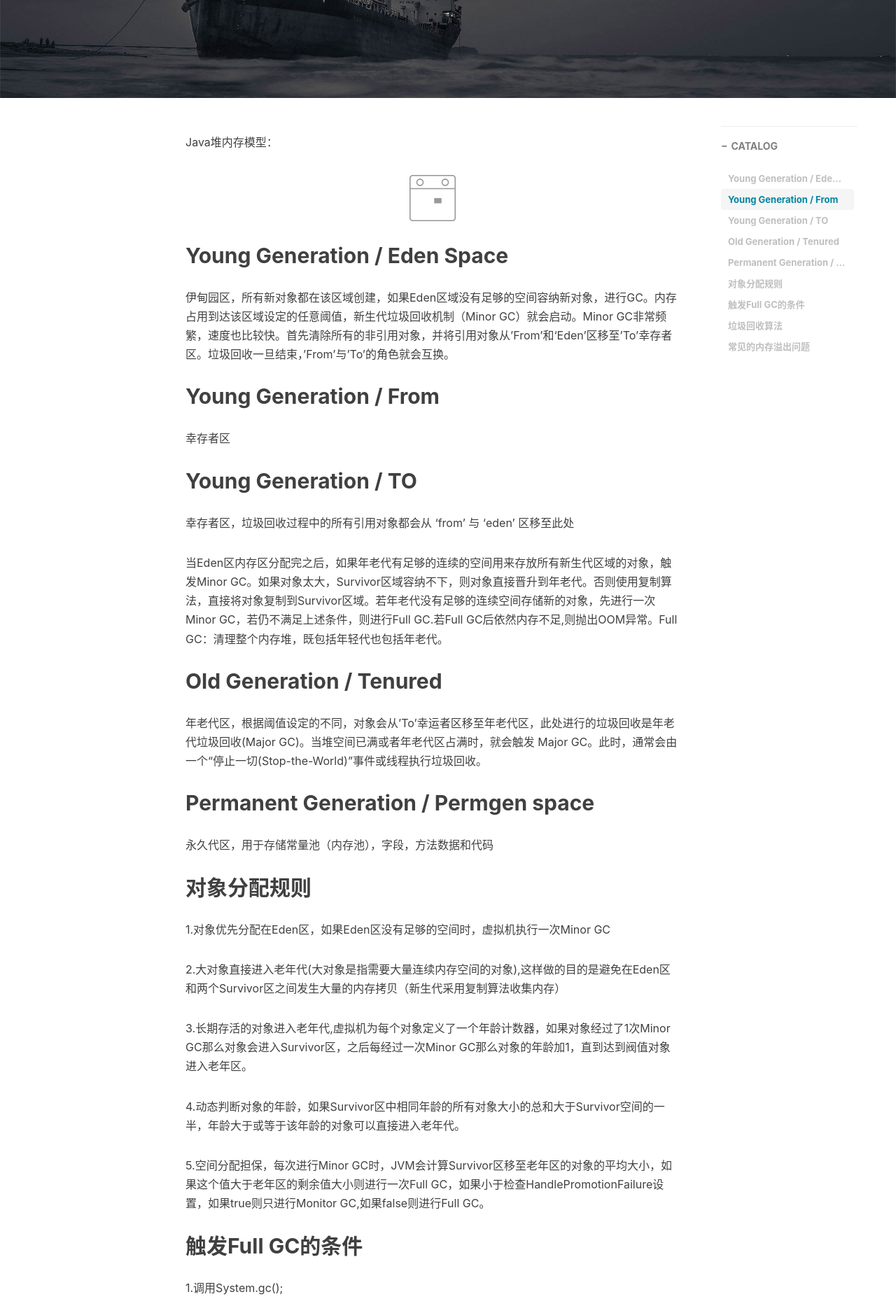
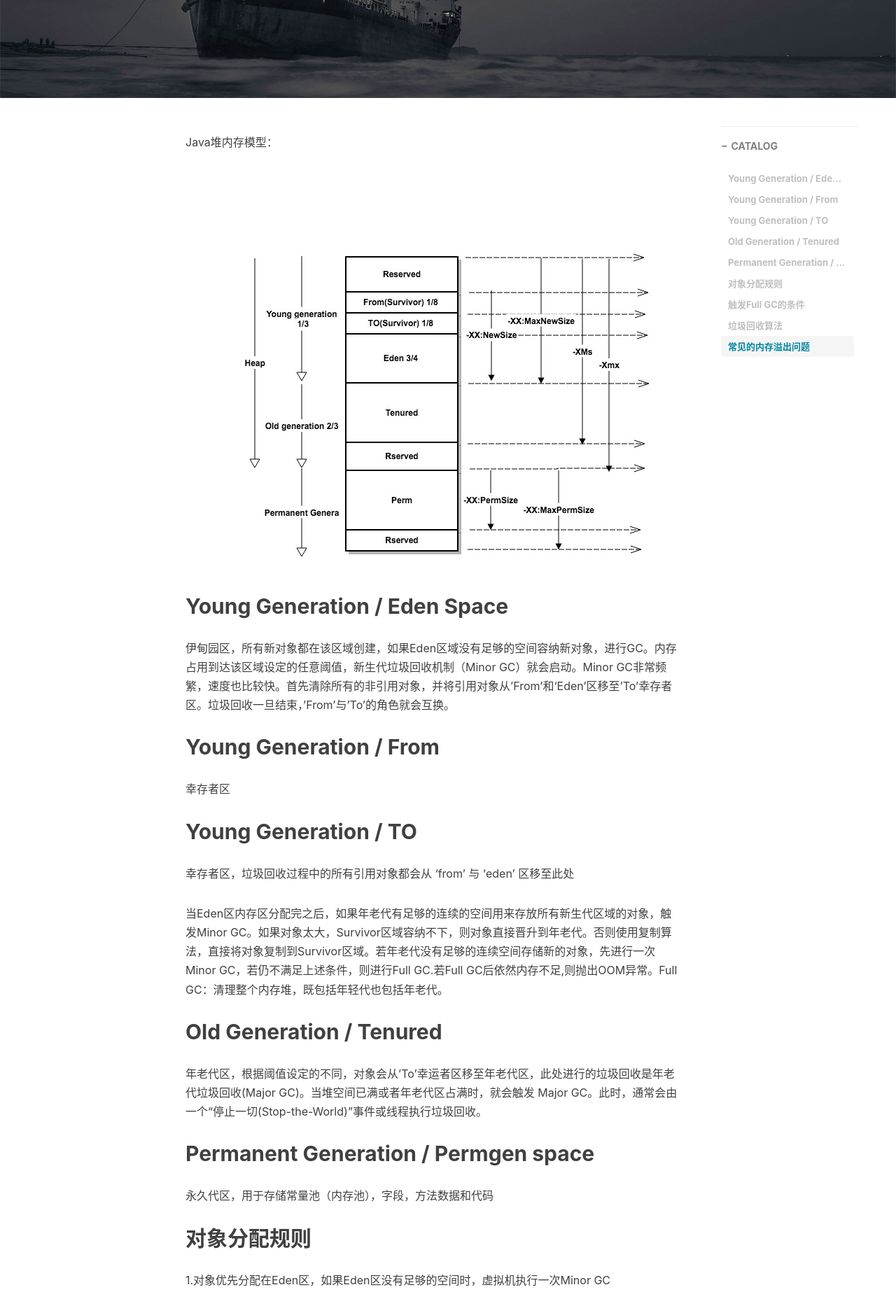
Before and after one commit to StevenDXC/Blog, a Jekyll site: the page built from _posts/2016-01-29-hello-2016.md, in a window 1280 px wide. Shown: the part 317-2193 px from the top of the page at 70% size. Built offline with Jekyll 4.4.1, drawn with Linux system fonts in a browser that asks for light colours; nearby versions of some CDN libraries; Markdown is read by kramdown in place of the engine named in the settings; comment, search, counter and statistics services are not loaded.

Commit message:
Update 2016-01-29-hello-2016.md

```diff
--- a/_posts/2016-01-29-hello-2016.md
+++ b/_posts/2016-01-29-hello-2016.md
@@ -11,7 +11,7 @@ tags:
 
 Java堆内存模型：
 
-![image]({{ site.baseurl }}/img/post/ic_calendar.png)
+![image]({{ site.baseurl }}/img/post/jvm_memory.jpg)
 
 Young Generation / Eden Space
 ----
```
